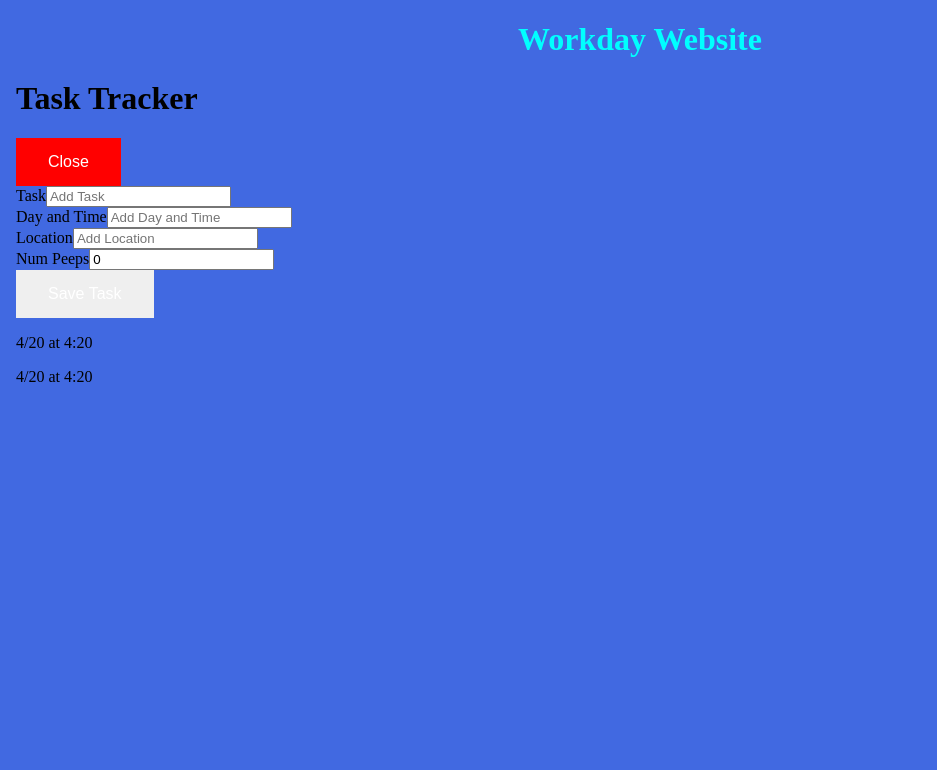
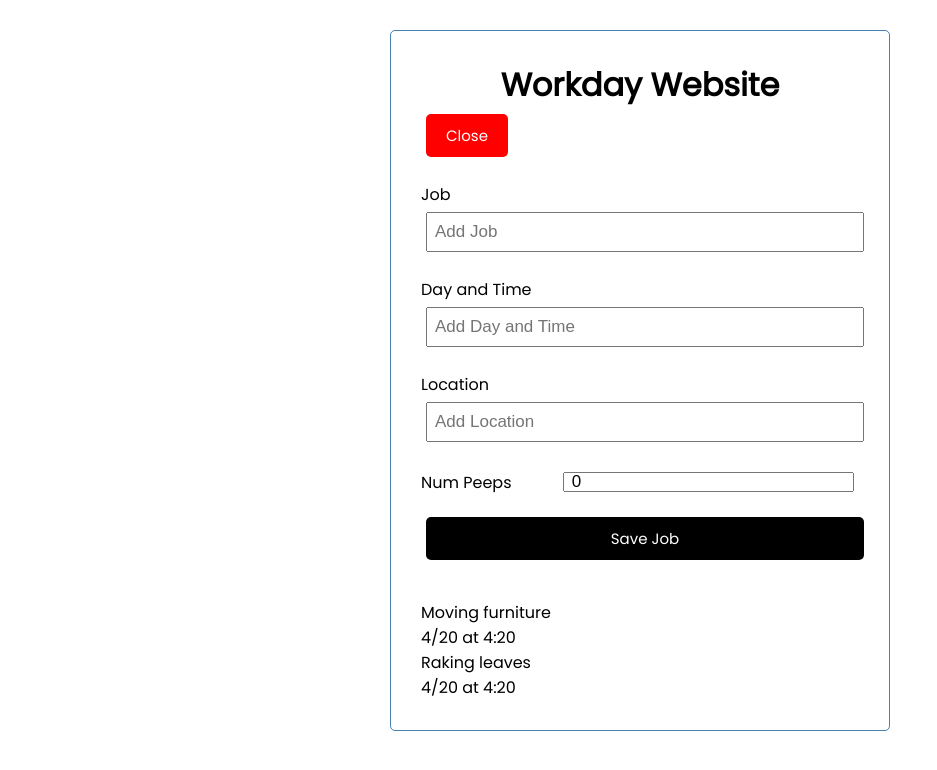
Before and after one commit to dlee371/WorkdayWebsite, a React (Create React App) app in the folder workday/: page / in a window 1280 px wide. Both pictures are taken after a click on the button "Add". Shown: the top 770 px of the page, without its empty margins (0-937 px from the left). Built offline with nearby package versions, Linux system fonts and the light colour scheme.

Commit message:
figured out the error

```diff
--- a/workday/src/App.js
+++ b/workday/src/App.js
@@ -28,6 +28,7 @@ function App() {
 
   //Add Job
   const addJob = (job) => {
+    console.log(job)
     // console.log(job);
     const id = Math.floor(Math.random() * 10000) + 1
     const newJob = { id, ...job}
@@ -40,16 +41,12 @@ function App() {
   }
 
   return (
-    <div>
-      <body>
-      <div>
+    <div className='container' >
       <h1 className='title'>Workday Website</h1>
       <Header onAdd={() => setShowAddJob(!showAddJob)}
       showAdd={showAddJob} />
       {showAddJob && <AddJob onAdd={addJob} />}
-      {jobs.length > 0 ? <Jobs jobs={jobs} onDelete={deleteJob} /> : 'no tasks to show'}
-    </div>
-    </body>
+      {jobs.length > 0 ? <Jobs jobs={jobs} onDelete={deleteJob} /> : 'no jobs to show'}
     </div>
   );
 }
--- a/workday/src/components/AddJob.js
+++ b/workday/src/components/AddJob.js
@@ -11,7 +11,7 @@ const AddJob = ({ onAdd }) => {
         e.preventDefault()
 
         if(!text){
-            alert('Please add a task')
+            alert('Please add a job')
             return
         }
 
@@ -25,8 +25,8 @@ const AddJob = ({ onAdd }) => {
     return (
         <form className='add-form' onSubmit={onSubmit}>
             <div className='form-control'>
-                <label>Task</label>
-                <input type='text' placeholder="Add Task"
+                <label>Job</label>
+                <input type='text' placeholder="Add Job"
                 value={text} onChange={(e) => setText(e.target.value)} />
             </div>
             <div className='form-control'>
@@ -45,7 +45,7 @@ const AddJob = ({ onAdd }) => {
                 value={peeps} onChange={(e) => setPeeps(e.target.value)} />
             </div>
 
-            <input type='submit' value='Save Task'
+            <input type='submit' value='Save Job'
             className='btn btn-block'/>
         </form>
     )
--- a/workday/src/components/Header.js
+++ b/workday/src/components/Header.js
@@ -11,9 +11,9 @@ const Header = ({ title, onAdd, showAdd }) => {
     )
 }
 
-Header.defaultProps = {
-    title: 'Task Tracker',
-}
+// Header.defaultProps = {
+//     title: 'Workday',
+// }
 
 Header.propTypes = {
     title: PropTypes.string.isRequired,
--- a/workday/src/components/Job.js
+++ b/workday/src/components/Job.js
@@ -3,6 +3,7 @@
 const Job = ({ job, onDelete }) => {
     return (
         <div>
+            <p>{job.text}</p>
             <p>{job.day}</p>
         </div>
     )
--- a/workday/src/index.css
+++ b/workday/src/index.css
@@ -1,24 +1,21 @@
-.title {
+@import url('https://fonts.googleapis.com/css2?family=Poppins:wght@300;400&display=swap');
+
+
+.title{
   text-align: center;
-  color:aqua
 }
 
-.btn {
-  background-color: 'blue'; /* Green */
-  border: none;
-  color: white;
-  padding: 15px 32px;
-  text-align: center;
-  text-decoration: none;
-  display: inline-block;
-  font-size: 16px;
+* {
+  box-sizing: border-box;
+  margin: 0;
+  padding: 0;
 }
 
 body {
-  background-color:royalblue;
+  font-family: 'Poppins', sans-serif;
 }
 
-/* .container {
+.container {
   max-width: 500px;
   margin: 30px auto;
   overflow: auto;
@@ -26,4 +23,95 @@ body {
   border: 1px solid steelblue;
   padding: 30px;
   border-radius: 5px;
-} */
+}
+
+.header {
+  display: flex;
+  justify-content: space-between;
+  align-items: center;
+  margin-bottom: 20px;
+}
+
+.btn {
+  display: inline-block;
+  background: #000;
+  color: #fff;
+  border: none;
+  padding: 10px 20px;
+  margin: 5px;
+  border-radius: 5px;
+  cursor: pointer;
+  text-decoration: none;
+  font-size: 15px;
+  font-family: inherit;
+}
+
+.btn:focus {
+  outline: none;
+}
+
+.btn:active {
+  transform: scale(0.98);
+}
+
+.btn-block {
+  display: block;
+  width: 100%;
+}
+
+.task {
+  background: #f4f4f4;
+  margin: 5px;
+  padding: 10px 20px;
+  cursor: pointer;
+}
+
+.task.reminder {
+  border-left: 5px solid green;
+}
+
+.task h3 {
+  display: flex;
+  align-items: center;
+  justify-content: space-between;
+}
+
+.add-form {
+  margin-bottom: 40px;
+}
+
+.form-control {
+  margin: 20px 0;
+}
+
+.form-control label {
+  display: block;
+}
+
+.form-control input {
+  width: 100%;
+  height: 40px;
+  margin: 5px;
+  padding: 3px 7px;
+  font-size: 17px;
+}
+
+.form-control-check {
+  display: flex;
+  align-items: center;
+  justify-content: space-between;
+}
+
+.form-control-check label {
+  flex: 1;
+}
+
+.form-control-check input {
+  flex: 2;
+  height: 20px;
+}
+
+footer {
+  margin-top: 30px;
+  text-align: center;
+}
```
